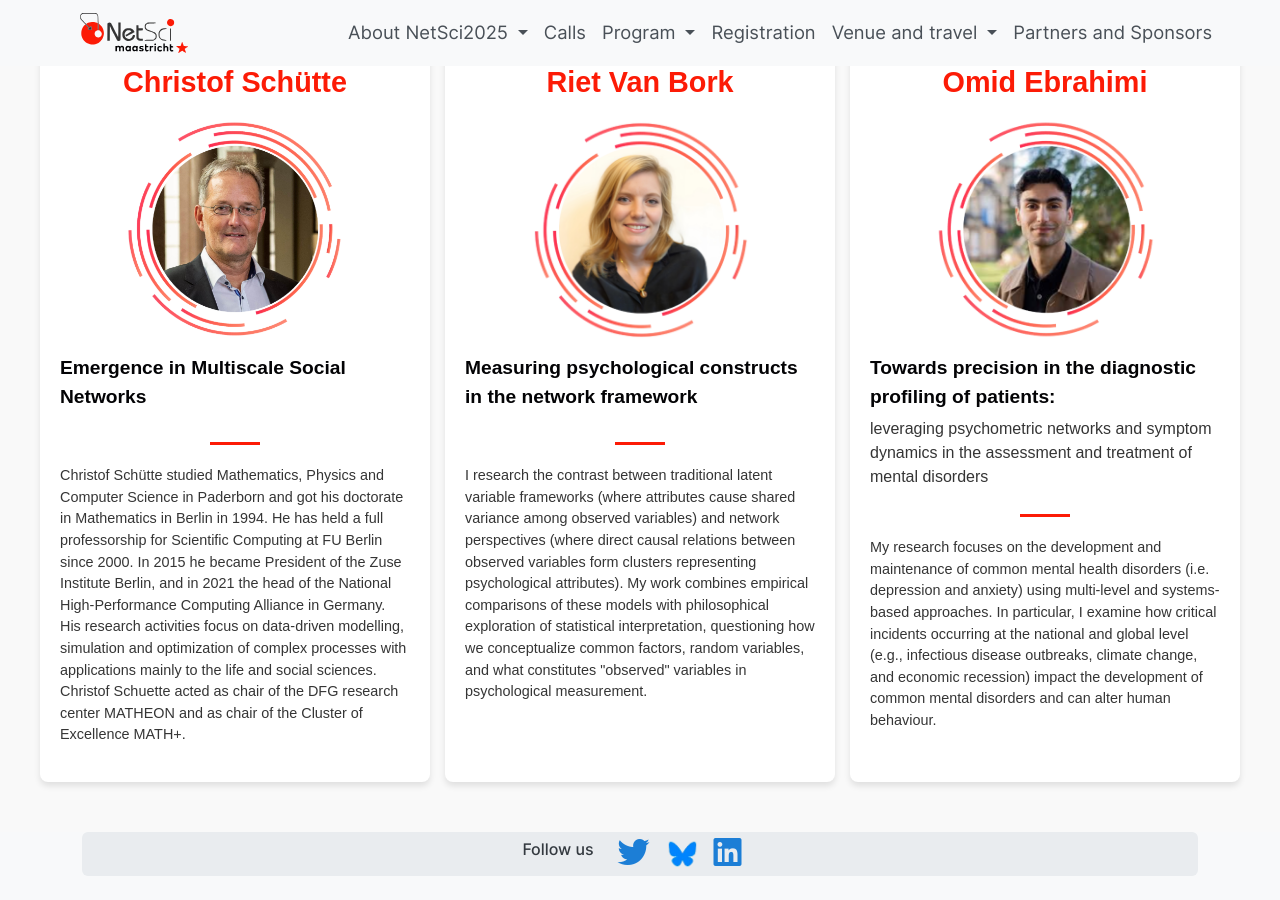
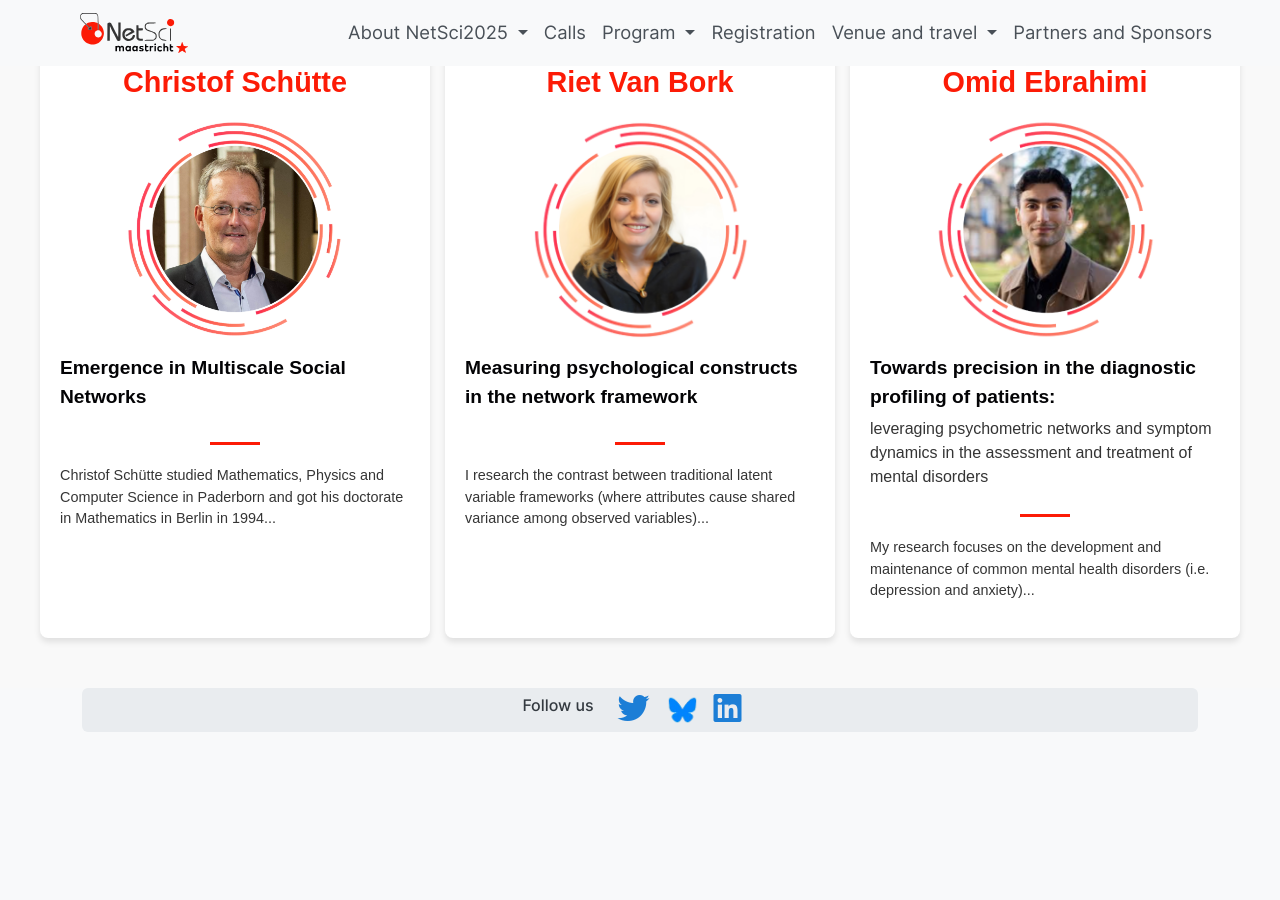
Before and after one commit to NetSci2025/netsci2025.github.io, a Jekyll site: the page built from speakers.md, in a window 1280 px wide and 900 px high, scrolled down 3202 px. Built offline with Jekyll 4.4.1, drawn with Linux system fonts in a browser that asks for light colours; after the commit the page ends 3958 px from its top, so only the background shows below that.

Commit message:
Update speakers.yml

```diff
--- a/_data/speakers.yml
+++ b/_data/speakers.yml
@@ -126,27 +126,28 @@ school:
 
 focus-session:
   - name: "Christof Schütte"
+    session: "Network dynamical systems"
     title: "Emergence in Multiscale Social Networks"
     subtitle: ""
     affiliation: "Freie Universitaet Berlin and Zuse Institute Berlin"
     description: >
-      Christof Schütte studied Mathematics, Physics and Computer Science in Paderborn and got his doctorate in Mathematics in Berlin in 1994. He has held a full professorship for Scientific Computing at FU Berlin since 2000. In 2015 he became President of the Zuse Institute Berlin, and in 2021 the head of the National High-Performance Computing Alliance in Germany. His research activities focus on data-driven modelling, simulation and optimization of complex processes with applications mainly to the life and social sciences. Christof Schuette acted as chair of the DFG research center MATHEON and as chair of the Cluster of Excellence MATH+.
+      Christof Schütte studied Mathematics, Physics and Computer Science in Paderborn and got his doctorate in Mathematics in Berlin in 1994...
     image: /assets/images/speakers/Christof_Schütte.png
 
-
   - name: "Riet Van Bork"
+    session: "Network psychometrics"
     title: "Measuring psychological constructs in the network framework"
     subtitle: ""
     affiliation: "University of Amsterdam"
     description: >
-      I research the contrast between traditional latent variable frameworks (where attributes cause shared variance among observed variables) and network perspectives (where direct causal relations between observed variables form clusters representing psychological attributes). My work combines empirical comparisons of these models with philosophical exploration of statistical interpretation, questioning how we conceptualize common factors, random variables, and what constitutes "observed" variables in psychological measurement.
+      I research the contrast between traditional latent variable frameworks (where attributes cause shared variance among observed variables)...
     image: /assets/images/speakers/Riet_Van_Bork.png
 
-
   - name: "Omid Ebrahimi"
+    session: "Network psychometrics"
     title: "Towards precision in the diagnostic profiling of patients: "
     subtitle: "leveraging psychometric networks and symptom dynamics in the assessment and treatment of mental disorders"
     affiliation: "Oxford University"
     description: >
-      My research focuses on the development and maintenance of common mental health disorders (i.e. depression and anxiety) using multi-level and systems-based approaches. In particular, I examine how critical incidents occurring at the national and global level (e.g., infectious disease outbreaks, climate change, and economic recession) impact the development of common mental disorders and can alter human behaviour.
+      My research focuses on the development and maintenance of common mental health disorders (i.e. depression and anxiety)...
     image: /assets/images/speakers/Omid_Ebrahimi.png
```
